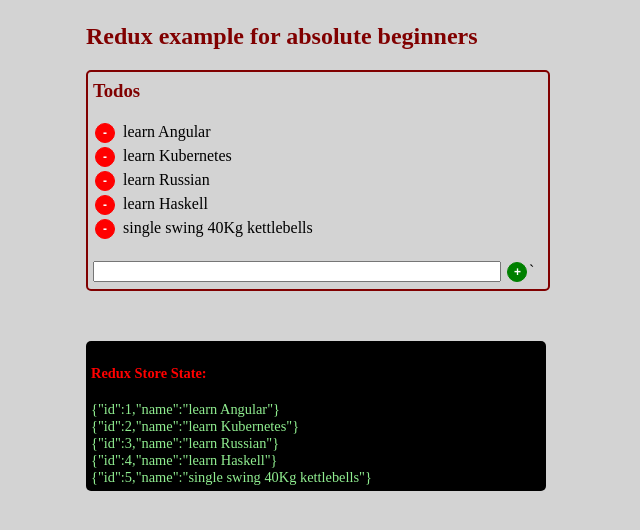
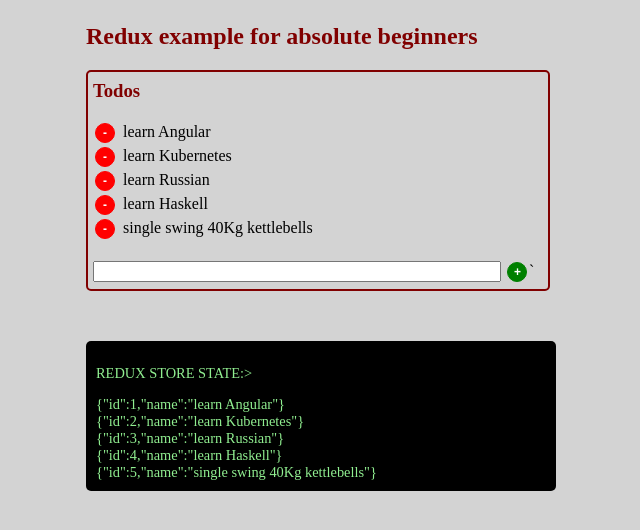
Before and after one commit to RobertoLai/redux101, a plain HTML site: page index.html in a window 1280 px wide. Shown: the whole page, without its empty margins (254-894 px from the left). Drawn offline with nearby package versions, Linux system fonts and the light colour scheme.

Commit message:
minor styling

```diff
--- a/index.html
+++ b/index.html
@@ -15,7 +15,7 @@
       <input class="btnAdd green" type="button" onclick="addTodo()" value="+" />`
     </div>
     <div id="show-state">
-      <h4>Redux Store State:</h4>
+      <p>REDUX STORE STATE:></p>
       <div id="state"></div>
     </div>
     <script src="index.js"></script>
--- a/styles.css
+++ b/styles.css
@@ -61,8 +61,5 @@ h3 {
   color: lightgreen;
   font-weight: normal;
   font-size: 0.9em;
+  padding: 10px 10px;
 }
-
-#show-state h4 {
-  color: red;
-}
```
